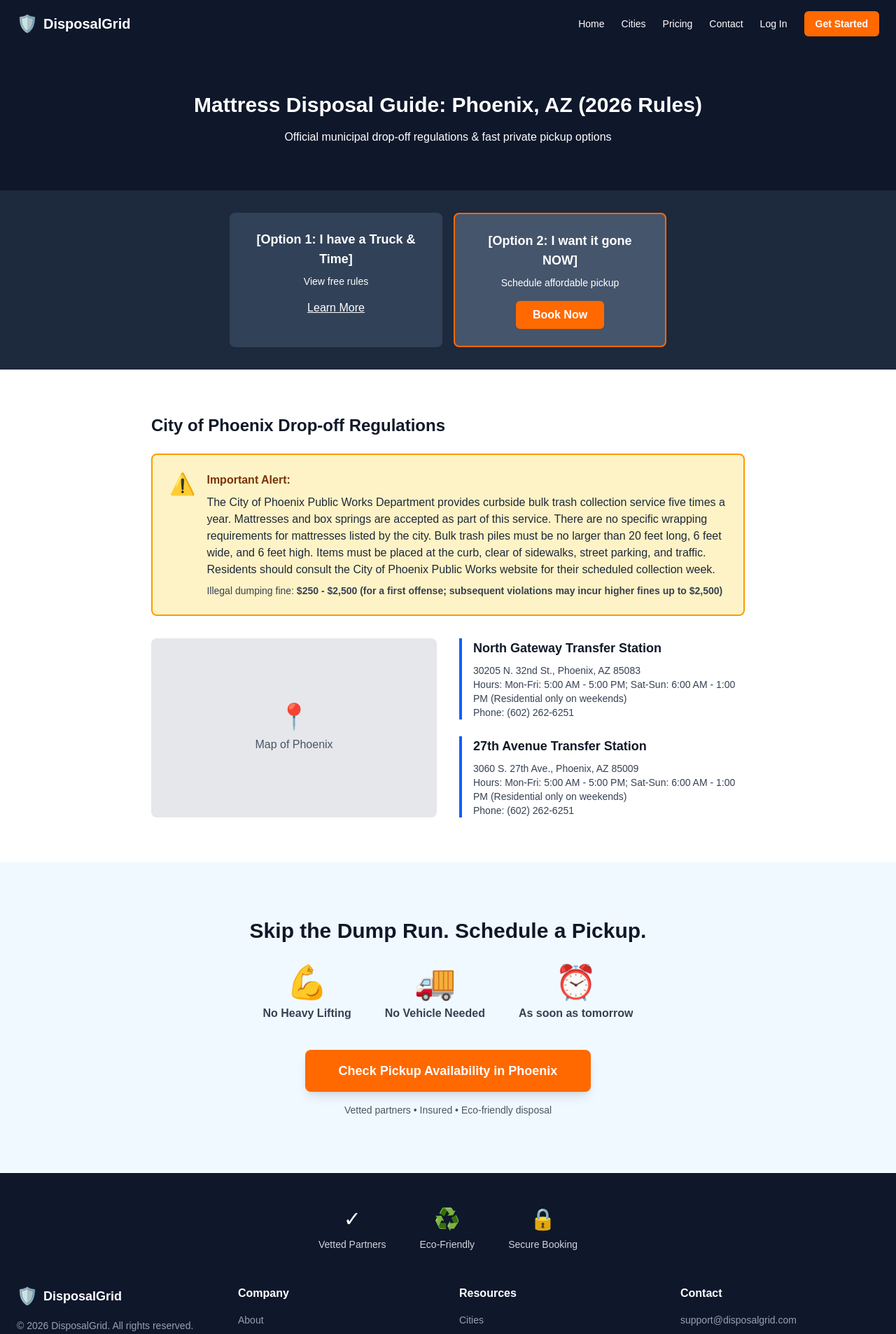
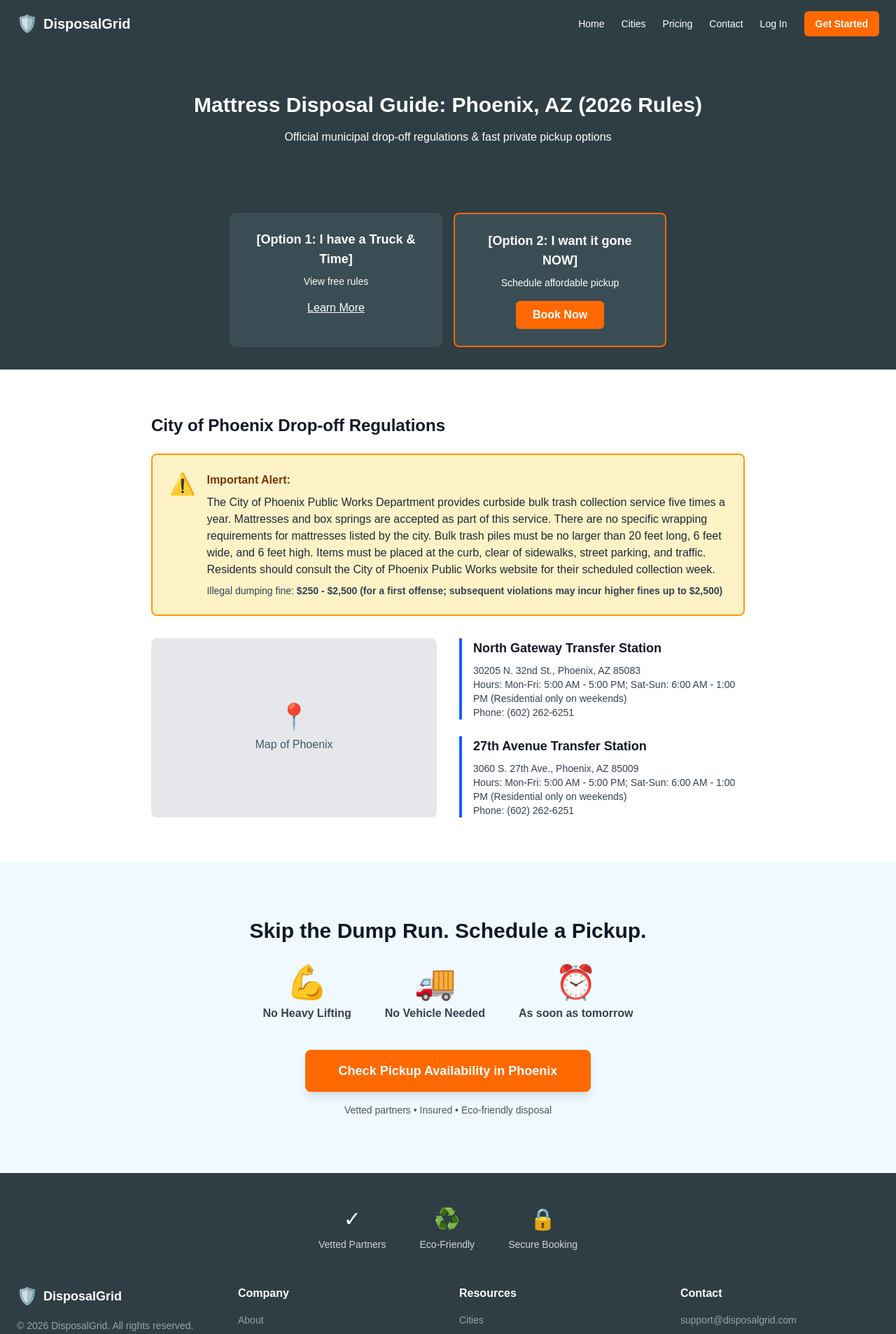
Before and after one commit to Mursaleen7/mattress-monopoly, a Next.js app: page /disposal-guides/arizona/phoenix-az in a window 1280 px wide. Shown: the top 1906 px of the page at 70% size. Built offline with nearby package versions, Linux system fonts and the light colour scheme.

Commit message:
Replace all navy blue colors with #2f3e45 across all pages

```diff
--- a/src/app/book/page.tsx
+++ b/src/app/book/page.tsx
@@ -200,7 +200,7 @@ export default function BookingPage() {
             </div>
 
             {/* CTA Button */}
-            <button className="w-full bg-slate-900 hover:bg-slate-800 text-white py-4 rounded-lg font-bold text-lg transition shadow-lg">
+            <button className="w-full bg-[#2f3e45] hover:bg-[#3a4d54] text-white py-4 rounded-lg font-bold text-lg transition shadow-lg">
               Book Now
             </button>
           </div>
--- a/src/app/disposal-guides/[state]/[city]/page.tsx
+++ b/src/app/disposal-guides/[state]/[city]/page.tsx
@@ -78,7 +78,7 @@ export default async function CityPage({ params }: PageProps) {
       <Header />
 
       {/* City Hero Section */}
-      <section className="bg-slate-900 py-16">
+      <section className="bg-[#2f3e45] py-16">
         <div className="max-w-7xl mx-auto px-6 text-center">
           <h1 className="text-white font-extrabold text-3xl mb-4">
             Mattress Disposal Guide: {cityData.city_name}, {cityData.state_abbr} (2026 Rules)
@@ -90,11 +90,11 @@ export default async function CityPage({ params }: PageProps) {
       </section>
 
       {/* Decision Matrix */}
-      <section className="bg-slate-800 py-8">
+      <section className="bg-[#2f3e45] py-8">
         <div className="max-w-2xl mx-auto px-6">
           <div className="grid grid-cols-2 gap-4">
             {/* Left Half - Self-Haul */}
-            <div className="bg-slate-700 text-white p-6 rounded-lg text-center">
+            <div className="bg-[#3a4d54] text-white p-6 rounded-lg text-center">
               <h3 className="font-bold text-lg mb-2">
                 [Option 1: I have a Truck & Time]
               </h3>
@@ -105,7 +105,7 @@ export default async function CityPage({ params }: PageProps) {
             </div>
 
             {/* Right Half - Paid Pickup */}
-            <div className="bg-slate-600 border-2 border-orange-500 text-white p-6 rounded-lg text-center">
+            <div className="bg-[#3a4d54] border-2 border-orange-500 text-white p-6 rounded-lg text-center">
               <h3 className="font-bold text-lg mb-2">
                 [Option 2: I want it gone NOW]
               </h3>
--- a/src/app/page.tsx
+++ b/src/app/page.tsx
@@ -9,7 +9,7 @@ export default function Home() {
       <Header />
 
       {/* Hero Section */}
-      <section className="bg-slate-700 py-24">
+      <section className="bg-[#2f3e45] py-24">
         <div className="max-w-4xl mx-auto px-6 text-center">
           <h1 className="text-white font-bold text-5xl mb-6 leading-tight">
             Mattress & Bulk Item<br />Disposal, Simplified
@@ -137,7 +137,7 @@ export default function Home() {
       </section>
 
       {/* Footer Section */}
-      <footer className="bg-slate-700 py-12">
+      <footer className="bg-[#2f3e45] py-12">
         <div className="max-w-6xl mx-auto px-6">
           <div className="grid md:grid-cols-3 gap-12 mb-12">
             {/* Trust Badges */}
--- a/src/components/Footer.tsx
+++ b/src/components/Footer.tsx
@@ -1,6 +1,6 @@
 export default function Footer() {
   return (
-    <footer className="bg-slate-900 text-white py-12">
+    <footer className="bg-[#2f3e45] text-white py-12">
       <div className="max-w-7xl mx-auto px-6">
         {/* Trust Badges */}
         <div className="flex justify-center gap-12 mb-8">
--- a/src/components/Header.tsx
+++ b/src/components/Header.tsx
@@ -2,7 +2,7 @@ import Link from 'next/link';
 
 export default function Header() {
   return (
-    <header className="bg-slate-900">
+    <header className="bg-[#2f3e45]">
       <div className="max-w-7xl mx-auto px-6 py-4">
         <div className="flex justify-between items-center">
           {/* Logo */}
```
